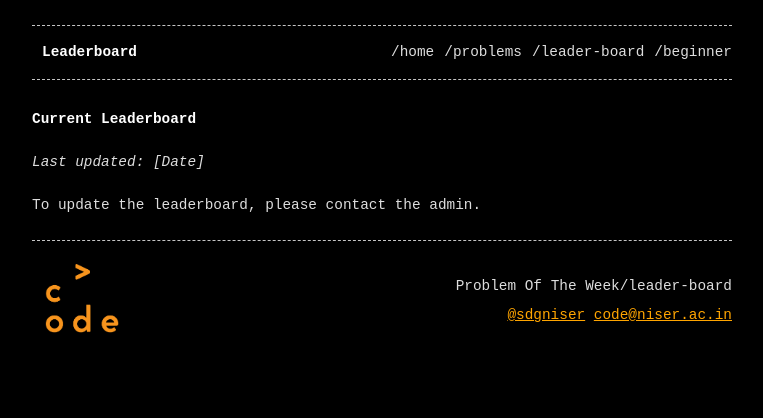
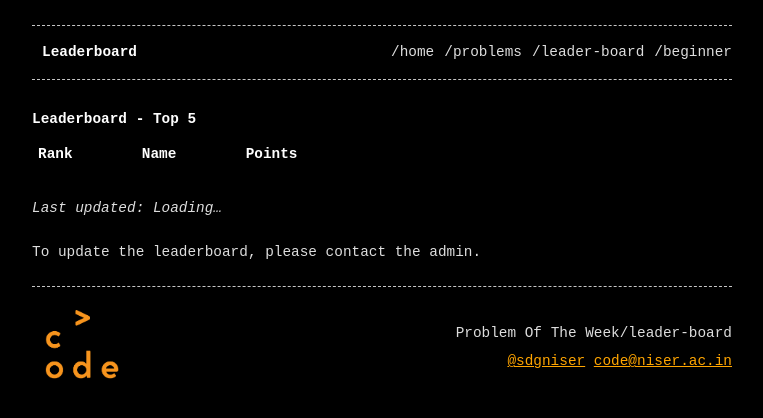
Before and after one commit to Methaphur/problem-of-the-week, a Jekyll site: the page built from leaderboard.md, in a window 1280 px wide. Shown: the top 418 px of the page, without its empty margins (258-1021 px from the left). Built offline with Jekyll 4.4.1, drawn with Linux system fonts in a browser that asks for light colours; part of the change alters nothing that is shown.

Commit message:
made leaderboard dynamic

```diff
--- a/leaderboard.md
+++ b/leaderboard.md
@@ -4,11 +4,83 @@ permalink: /leaderboard
 permalink_name: /leader board
 title: Leaderboard
 ---
+<style>
+    #leaderboard {
+        margin: 20px 0;
+    }
 
-## Current Leaderboard
+    #leaderboard-entries {
+        width: 50%;
+        border-collapse: collapse;
+    }
+
+    #leaderboard-entries th, #leaderboard-entries td {
+        padding: 6px; /* Increased padding for better spacing */
+        text-align: left;
+    }
+</style>
+<div id="leaderboard">
+    <h2>Leaderboard - Top 5</h2>
+    <table id="leaderboard-entries">
+        <thead>
+            <tr>
+                <th>Rank</th>
+                <th>Name</th>
+                <th>Points</th>
+            </tr>
+        </thead>
+        <tbody>
+        </tbody>
+    </table>
+</div>
+
+<script>
+    console.log("Hi")
+    const csvUrl = "https://docs.google.com/spreadsheets/d/e/2PACX-1vTA1WYeDBls3ood7HPl8IAX03ubHn4hHKOv8mP-y2Bj-H1Dbuvbl1WAIvSBR8CqkEd8J7yhFnKEWrVS/pub?output=csv";
+
+    fetch(csvUrl)
+        .then(response => response.text())
+        .then(data => {
+            // Split data by lines and commas
+            const rows = data.trim().split("\n").slice(1); // Remove the header row
+            const topFive = rows.slice(0, 5); // Get only the first 5 entries
+
+            const leaderboardTable = document.getElementById("leaderboard-entries").getElementsByTagName("tbody")[0];
+            leaderboardTable.innerHTML = ""; // Clear previous content
+
+            topFive.forEach(row => {
+                const [rank, name, points] = row.split(","); // Adjust indices as per CSV column order
+                const tableRow = document.createElement("tr");
+
+                const rankCell = document.createElement("td");
+                rankCell.textContent = rank;
+                tableRow.appendChild(rankCell);
+
+                const nameCell = document.createElement("td");
+                nameCell.textContent = name;
+                tableRow.appendChild(nameCell);
+
+                const pointsCell = document.createElement("td");
+                pointsCell.textContent = points;
+                tableRow.appendChild(pointsCell);
+
+                leaderboardTable.appendChild(tableRow);
+            });
+        })
+        .catch(error => console.error("Error loading leaderboard:", error));
+</script>
 
 
+*Last updated: <span id="last-updated">Loading...</span>*
 
-*Last updated: [Date]*
+<script>
+    fetch(csvUrl)
+        .then(response => response.text())
+        .then(data => {
+            const lastUpdated = new Date().toLocaleString();
+            document.getElementById("last-updated").textContent = lastUpdated;
+        })
+        .catch(error => console.error("Error loading last updated time:", error));
+</script>
 
 To update the leaderboard, please contact the admin.
```
